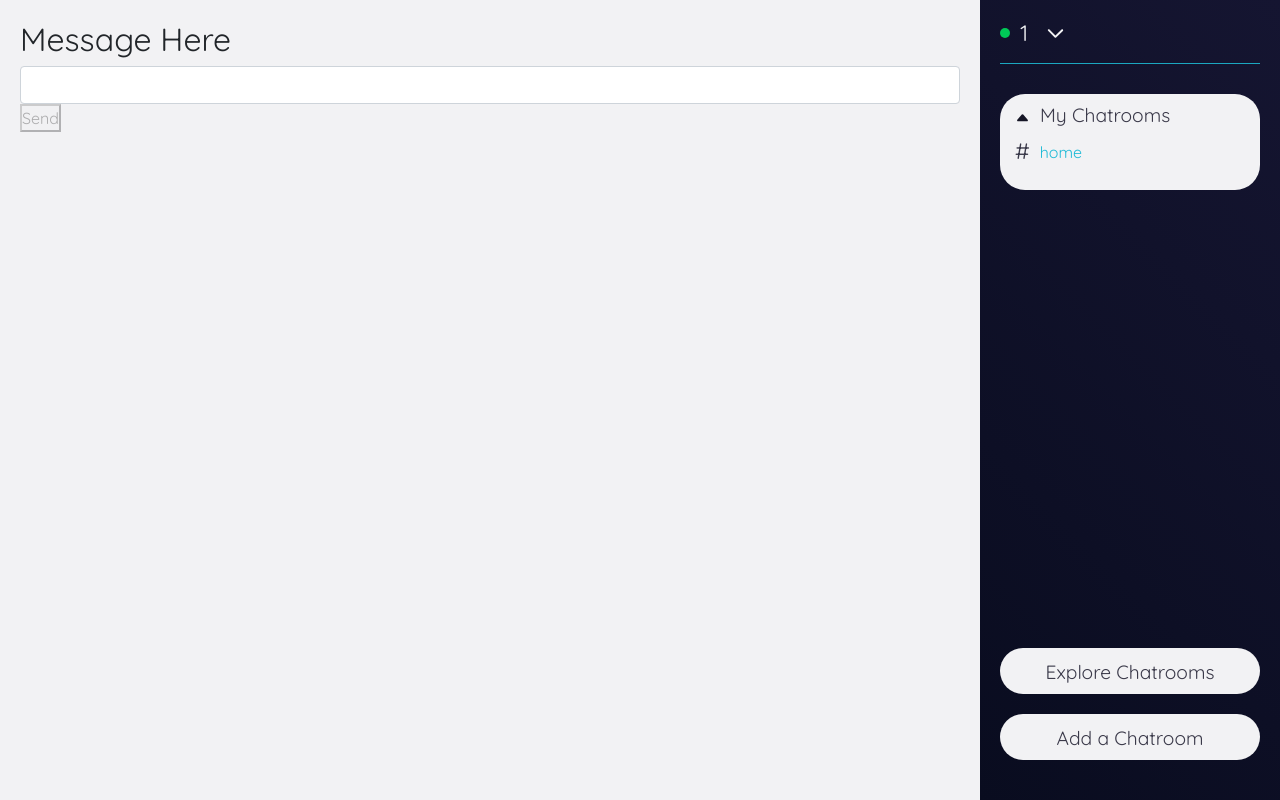
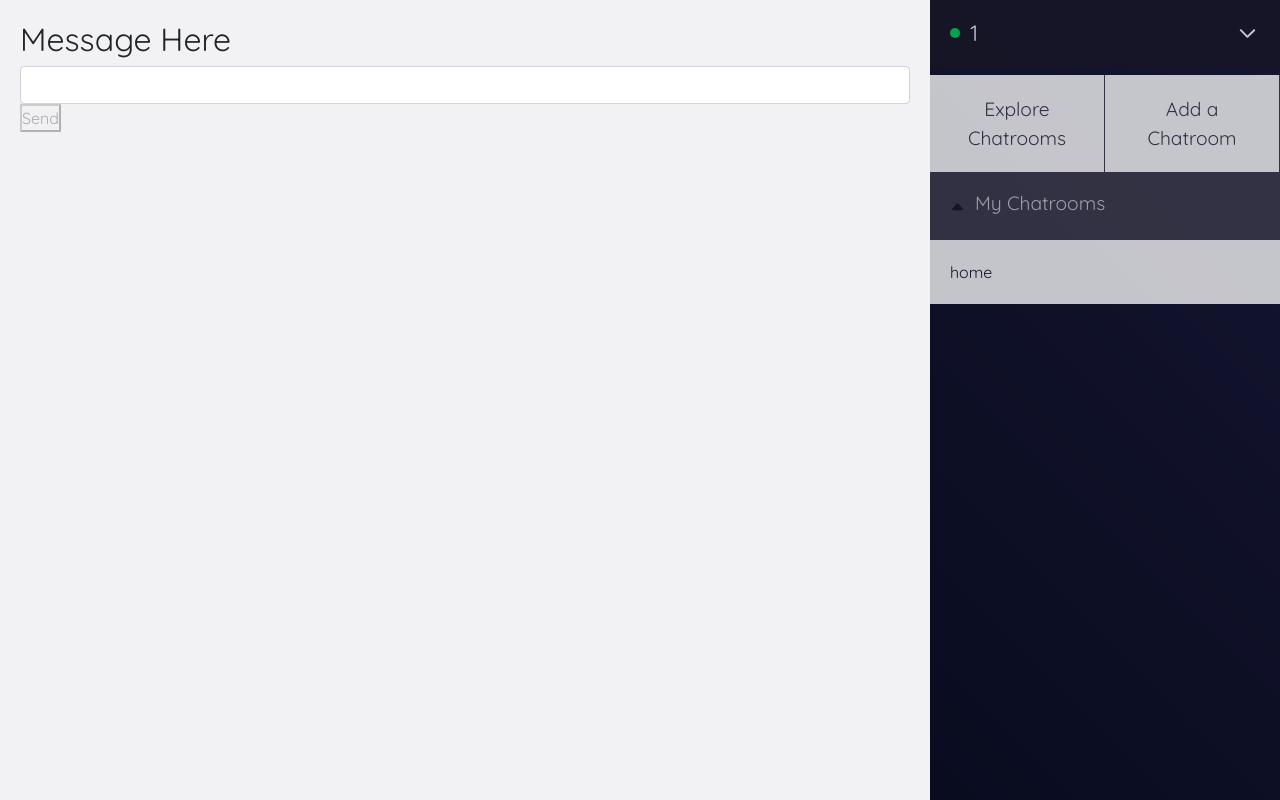
Before and after one commit to Aihab1/Schnack, a Flask app: page /lobby in a window 1280 px wide. Run offline with Flask 2, Linux system fonts and the light colour scheme; the visitor is signed in with stand-in values (Sample User, id 1); some libraries are stand-ins or nearby versions.

Commit message:
Update css files

```diff
--- a/static/styles/lobby.css
+++ b/static/styles/lobby.css
@@ -35,12 +35,11 @@ hr {
 }
 
 #outer-div #left-outer {
-  padding: 20px;
   background: linear-gradient(45deg, #090c1f, #151531);
   position: fixed;
   right: 0;
   height: 100%;
-  width: 300px;
+  width: 350px;
   overflow-y: auto;
   overflow-x: hidden;
 }
@@ -61,6 +60,10 @@ hr {
 }
 
 #outer-div #left-outer #left #myusername {
+  background: #161626;
+  opacity: 0.8;
+  width: 100%;
+  padding: 20px;
   color: #f2f2f4;
   font-size: 1.4rem;
   display: -webkit-box;
@@ -77,7 +80,7 @@ hr {
   width: 25px;
   -webkit-transform: rotate(90deg);
           transform: rotate(90deg);
-  margin-left: 15px;
+  margin-left: auto;
   -webkit-transition: -webkit-transform 0.8s ease-in-out;
   transition: -webkit-transform 0.8s ease-in-out;
   transition: transform 0.8s ease-in-out;
@@ -98,10 +101,15 @@ hr {
 }
 
 #outer-div #left-outer #left #collapseLogout {
-  width: -webkit-max-content;
-  width: -moz-max-content;
-  width: max-content;
-  padding-left: 20px;
+  background: #161626;
+  opacity: 0.8;
+  width: 100%;
+  margin-top: -20px;
+  padding-bottom: 10px;
+}
+
+#outer-div #left-outer #left #collapseLogoutinside {
+  padding: 15px 15px 15px 20px;
 }
 
 #outer-div #left-outer #left #mychatroomsheading-container {
@@ -117,6 +125,10 @@ hr {
 }
 
 #outer-div #left-outer #left #mychatroomsheading-container #mychatroomsheading {
+  width: 100%;
+  padding-left: 20px;
+  padding-top: 20px;
+  padding-bottom: 15px;
   cursor: pointer;
   display: -webkit-box;
   display: -ms-flexbox;
@@ -124,17 +136,17 @@ hr {
   -webkit-box-align: center;
       -ms-flex-align: center;
           align-items: center;
-  color: #3b3a4a;
+  color: #c0c0c8;
   font-size: 1.2rem;
 }
 
 #outer-div #left-outer #left #mychatroomsheading-container #mychatroomsheading #circledArrow {
   -webkit-transform: rotate(180deg);
           transform: rotate(180deg);
-  -webkit-transition: -webkit-transform 0.8s ease-in-out;
-  transition: -webkit-transform 0.8s ease-in-out;
-  transition: transform 0.8s ease-in-out;
-  transition: transform 0.8s ease-in-out, -webkit-transform 0.8s ease-in-out;
+  -webkit-transition: -webkit-transform 0.3s ease-in-out;
+  transition: -webkit-transform 0.3s ease-in-out;
+  transition: transform 0.3s ease-in-out;
+  transition: transform 0.3s ease-in-out, -webkit-transform 0.3s ease-in-out;
 }
 
 #outer-div #left-outer #left #mychatroomsheading-container #mychatroomsheading #circledArrow.open {
@@ -151,64 +163,74 @@ hr {
           align-items: center;
 }
 
-#outer-div #left-outer #left .mychatrooms-li-element:before {
-  content: '#';
-  color: #3b3a4a;
-  font-size: 1.4rem;
-  margin-right: 10px;
+#outer-div #left-outer #left #left-second-half {
+  display: -webkit-box;
+  display: -ms-flexbox;
+  display: flex;
+  -webkit-box-align: center;
+      -ms-flex-align: center;
+          align-items: center;
+  width: 100%;
+}
+
+#outer-div #left-outer #left #buttons-container {
+  width: 100%;
 }
 
 #outer-div #left-outer #left button {
-  border-radius: 25px;
-  width: 100%;
-  margin-bottom: 20px;
-  height: 46px;
-  padding: 10px 10px 10px 10px;
+  border-radius: 0;
+  width: 175px;
+  padding: 20px;
   text-align: center;
   border: none;
+  border-right: 1px solid #3b3a4a;
   font-size: 1.2rem;
   font-family: "Quicksand", sans-serif;
   color: #3b3a4a;
   background: #f2f2f4;
+  opacity: 0.8;
 }
 
-#outer-div #left-outer #left .buttons-container {
-  position: relative;
-}
-
-#outer-div #left-outer #left .buttons-container svg {
-  position: absolute;
-  top: 8px;
-  left: 5px;
-  pointer-events: none;
-  -webkit-transform: rotate(270deg);
-          transform: rotate(270deg);
-  height: 30px;
-}
-
-#outer-div #left-outer #left #mychatroomspluslist:hover,
-#outer-div #left-outer #left button:hover,
 #outer-div #left-outer #left button:focus,
 #outer-div #left-outer #left button:active {
   outline: 0px !important;
   -webkit-appearance: none;
-  -webkit-box-shadow: 0px 1px 3px #1ebad6, 0px -0.7px 3px #1ebad6;
-          box-shadow: 0px 1px 3px #1ebad6, 0px -0.7px 3px #1ebad6;
+  -webkit-box-shadow: none !important;
+          box-shadow: none !important;
+}
+
+#outer-div #left-outer #left button:hover {
+  outline: 0px !important;
+  -webkit-appearance: none;
+  -webkit-box-shadow: none !important;
+          box-shadow: none !important;
+  background: #1ebad6;
 }
 
 #outer-div #left-outer #left #mychatroomspluslist {
-  border-radius: 25px;
-  padding: 10px 15px 5px 15px;
   border: none;
+  color: #c0c0c8;
+  background: #3b3a4a;
+  margin-bottom: 30px;
+  opacity: 0.8;
+}
+
+#outer-div #left-outer #left #mychatroomspluslist a {
+  background: #f2f2f4;
+  width: 100%;
+  padding: 20px;
+  border-top: 1px solid #3b3a4a;
   color: #161626;
-  background: #f2f2f4;
-  margin-bottom: 20px;
-  margin-top: 30px;
+}
+
+#outer-div #left-outer #left #mychatroomspluslist a:hover {
+  background: #3b3a4a;
+  color: #f2f2f4;
 }
 
 #outer-div #right-outer {
   width: 100%;
-  margin-right: 300px;
+  margin-right: 350px;
   padding: 20px;
   background: #f2f2f4;
   overflow-y: auto;
--- a/static/styles/lobby.scss
+++ b/static/styles/lobby.scss
@@ -37,13 +37,13 @@ hr {
   height: 100vh;
   #left-outer {
     // margin: 15px;
-    padding: 20px;
+    // padding: 20px;
     background: linear-gradient(45deg, rgb(9, 12, 31), rgb(21, 21, 49));
     // background: $premium_dark_blue;
     position: fixed;
     right: 0;
     height: 100%;
-    width: 300px;
+    width: 350px;
     overflow-y: auto;
     overflow-x: hidden;
     // border-top-right-radius: 10px;
@@ -56,6 +56,11 @@ hr {
       justify-content: space-between;
       width: 100%;
       #myusername {
+        // background: $premium_dark_grey;
+        background: $premium_dark_blue;
+        opacity: 0.8;
+        width: 100%;
+        padding: 20px;
         color: $white;
         font-size: 1.4rem;
         display: flex;
@@ -67,7 +72,7 @@ hr {
           height: 25px;
           width: 25px;
           transform: rotate(90deg);
-          margin-left: 15px;
+          margin-left: auto;
           -webkit-transition: -webkit-transform 0.8s ease-in-out;
           -ms-transition: -ms-transform 0.8s ease-in-out;
           transition: transform 0.8s ease-in-out;
@@ -83,9 +88,17 @@ hr {
         margin-right: 10px;
         background-color: #00c957;
       }
-      #collapseLogout {
-        width: max-content;
-        padding-left: 20px;
+      #collapseLogout{
+        // background: $premium_dark_grey;
+        background: $premium_dark_blue;
+        opacity: 0.8;
+        width: 100%;
+        margin-top: -20px;
+        padding-bottom: 10px;
+      }
+      #collapseLogoutinside {
+        // width: max-content;
+        padding: 15px 15px 15px 20px;
       }
       #mychatroomsheading-container {
         // background: yellow;
@@ -98,19 +111,22 @@ hr {
           height: 15px;
         }
         #mychatroomsheading {
+          width: 100%;
+          padding-left: 20px;
+          padding-top: 20px;
+          padding-bottom: 15px;
           cursor: pointer;
           display: flex;
           align-items: center;
-
           // background: white;
-          color: $premium_dark_grey;
+          color: $premium_light_grey;
           font-size: 1.2rem;
           // font-weight: bold;
           #circledArrow {
             transform: rotate(180deg);
-            -webkit-transition: -webkit-transform 0.8s ease-in-out;
-            -ms-transition: -ms-transform 0.8s ease-in-out;
-            transition: transform 0.8s ease-in-out;
+            -webkit-transition: -webkit-transform 0.3s ease-in-out;
+            -ms-transition: -ms-transform 0.3s ease-in-out;
+            transition: transform 0.3s ease-in-out;
           }
           #circledArrow.open {
             transform: rotate(360deg);
@@ -122,62 +138,85 @@ hr {
         display: flex;
         align-items: center;
       }
-      .mychatrooms-li-element:before{
-        content: '#';
-        color: $premium_dark_grey;
-        font-size: 1.4rem;
-        margin-right: 10px;
-        // font-weight: bold;
+      // .mychatrooms-li-element:before{
+      //   content: '#';
+      //   color: $premium_dark_grey;
+      //   font-size: 1.4rem;
+      //   margin-right: 10px;
+      //   // font-weight: bold;
+      // }
+      #left-second-half{
+        display: flex;
+        align-items: center;
+        width: 100%;
+      }
+      #buttons-container{
+        width: 100%;
       }
       button {
-        border-radius: 25px;
-        width: 100%;
-        margin-bottom: 20px;
-        height: 46px;
-        padding: 10px 10px 10px 10px;
+        border-radius: 0;
+        width: 175px;
+        // height: 88px;
+        // margin-bottom: 20px;
+        padding: 20px;
         text-align: center;
         border: none;
+        border-right: 1px solid $premium_dark_grey;
         font-size: 1.2rem;
         font-family: "Quicksand", sans-serif;
         color: $premium_dark_grey;
         background: $white;
+        opacity: 0.8
       }
-      .buttons-container{
-        position: relative;
-        svg{
-          position: absolute;
-          top: 8px;
-          left: 5px;
-          pointer-events: none;
-          transform: rotate(270deg);
-          height: 30px;
-        }
-      }
-      #mychatroomspluslist:hover,
-      button:hover,
+
       button:focus,
       button:active {
         outline: 0px !important;
         -webkit-appearance: none;
-        // box-shadow: none !important;
-        box-shadow: 0px 1px 3px $premium_light_blue,
-          0px -0.7px 3px $premium_light_blue;
+        box-shadow: none !important;
+        // box-shadow: 0px 1px 3px $premium_light_blue,
+        //   0px -0.7px 3px $premium_light_blue;
       }
+      button:hover{
+        outline: 0px !important;
+        -webkit-appearance: none;
+        box-shadow: none !important;
+        // box-shadow: 0px 1px 3px $premium_light_blue,
+        //   0px -0.7px 3px $premium_light_blue;
+        background: $premium_light_blue;
+      }
+      // #mychatroomspluslist:hover{
+      //   opacity: 1;
+      // }
       #mychatroomspluslist{
-        border-radius: 25px;
-        padding: 10px 15px 5px 15px;
+        // border-radius: 25px;
+        // padding: 20px 20px 10px 20px;
         // text-align: center;
         border: none;
-        color: $premium_dark_blue;
-        background: $white;
-        margin-bottom: 20px;
-        margin-top: 30px;
+        color: $premium_light_grey;
+        background: $premium_dark_grey;
+        margin-bottom: 30px;
+        // margin-top: 30px;
+        opacity: 0.8;
+
+        a{
+          // background: $premium_dark_grey;
+          background: $white;
+          width: 100%;
+          padding: 20px;
+          border-top: 1px solid $premium_dark_grey;
+          color: $premium_dark_blue;
+        }
+        a:hover{
+          background: $premium_dark_grey;
+          color: $white;
+        }
       }
     }
   }
   #right-outer {
     width: 100%;
-    margin-right: 300px;
+    margin-right: 350px;
     padding: 20px;
     background: $white;
     overflow-y: auto;
--- a/templates/lobby.html
+++ b/templates/lobby.html
@@ -35,9 +35,36 @@
                         </svg>
                     </h1>
                     <div class="collapse" id="collapseLogout">
-                        <a href="{{ url_for('logout') }}">Log out</a>
+                        <div id="collapseLogoutinside">
+                            <a href="{{ url_for('logout') }}">Log out</a>
+                        </div>
                     </div>
-                    <hr>
+                    <div id="left-second-half">
+                        <div class="buttons-container">
+                            <!-- <svg height="25" viewBox="0 0 16 16" class="bi bi-chat-dots-fill" fill="#161626"
+                                xmlns="http://www.w3.org/2000/svg">
+                                <path fill-rule="evenodd"
+                                    d="M16 8c0 3.866-3.582 7-8 7a9.06 9.06 0 0 1-2.347-.306c-.584.296-1.925.864-4.181 1.234-.2.032-.352-.176-.273-.362.354-.836.674-1.95.77-2.966C.744 11.37 0 9.76 0 8c0-3.866 3.582-7 8-7s8 3.134 8 7zM5 8a1 1 0 1 1-2 0 1 1 0 0 1 2 0zm4 0a1 1 0 1 1-2 0 1 1 0 0 1 2 0zm3 1a1 1 0 1 0 0-2 1 1 0 0 0 0 2z" />
+                            </svg> -->
+                            <button type="button" class="btn btn-primary" data-toggle="modal"
+                                data-target="#allchatrooms">
+                                Explore Chatrooms
+                            </button>
+                        </div>
+
+                        <div class="buttons-container">
+                            <!-- <svg height="25" viewBox="0 0 16 16" class="bi bi-plus-circle-fill" fill="#161626"
+                                xmlns="http://www.w3.org/2000/svg">
+                                <path fill-rule="evenodd"
+                                    d="M16 8A8 8 0 1 1 0 8a8 8 0 0 1 16 0zM8.5 4a.5.5 0 0 0-1 0v3.5H4a.5.5 0 0 0 0 1h3.5V12a.5.5 0 0 0 1 0V8.5H12a.5.5 0 0 0 0-1H8.5V4z" />
+                            </svg> -->
+                            <button type="button" class="btn btn-primary" data-toggle="modal"
+                                data-target="#createchatroom">
+                                Add a Chatroom
+                            </button>
+                        </div>
+                    </div>
+
                     <div id="mychatroomspluslist">
                         <div id="mychatroomsheading-container" data-toggle="collapse" href="#collapseChatrooms"
                             role="button" aria-expanded="false" aria-controls="collapseChatrooms">
@@ -59,29 +86,6 @@
                                 {% endfor %}
                             </ul>
                         </div>
-                    </div>
-                </div>
-                <div id="left-second-half">
-                    <div class="buttons-container">
-                        <!-- <svg height="25" viewBox="0 0 16 16" class="bi bi-chat-dots-fill" fill="#161626"
-                            xmlns="http://www.w3.org/2000/svg">
-                            <path fill-rule="evenodd"
-                                d="M16 8c0 3.866-3.582 7-8 7a9.06 9.06 0 0 1-2.347-.306c-.584.296-1.925.864-4.181 1.234-.2.032-.352-.176-.273-.362.354-.836.674-1.95.77-2.966C.744 11.37 0 9.76 0 8c0-3.866 3.582-7 8-7s8 3.134 8 7zM5 8a1 1 0 1 1-2 0 1 1 0 0 1 2 0zm4 0a1 1 0 1 1-2 0 1 1 0 0 1 2 0zm3 1a1 1 0 1 0 0-2 1 1 0 0 0 0 2z" />
-                        </svg> -->
-                        <button type="button" class="btn btn-primary" data-toggle="modal" data-target="#allchatrooms">
-                            Explore Chatrooms
-                        </button>
-                    </div>
-
-                    <div class="buttons-container">
-                        <!-- <svg height="25" viewBox="0 0 16 16" class="bi bi-plus-circle-fill" fill="#161626"
-                            xmlns="http://www.w3.org/2000/svg">
-                            <path fill-rule="evenodd"
-                                d="M16 8A8 8 0 1 1 0 8a8 8 0 0 1 16 0zM8.5 4a.5.5 0 0 0-1 0v3.5H4a.5.5 0 0 0 0 1h3.5V12a.5.5 0 0 0 1 0V8.5H12a.5.5 0 0 0 0-1H8.5V4z" />
-                        </svg> -->
-                        <button type="button" class="btn btn-primary" data-toggle="modal" data-target="#createchatroom">
-                            Add a Chatroom
-                        </button>
                     </div>
                 </div>
             </div>
```
Also changed, not shown: 1 other file.
